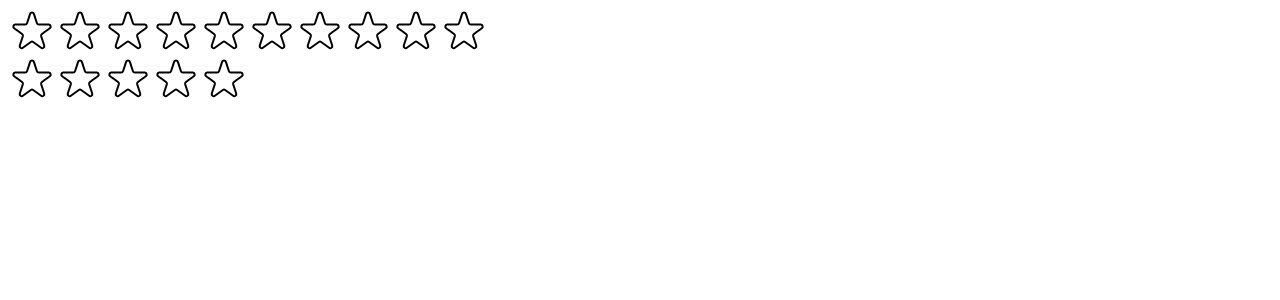
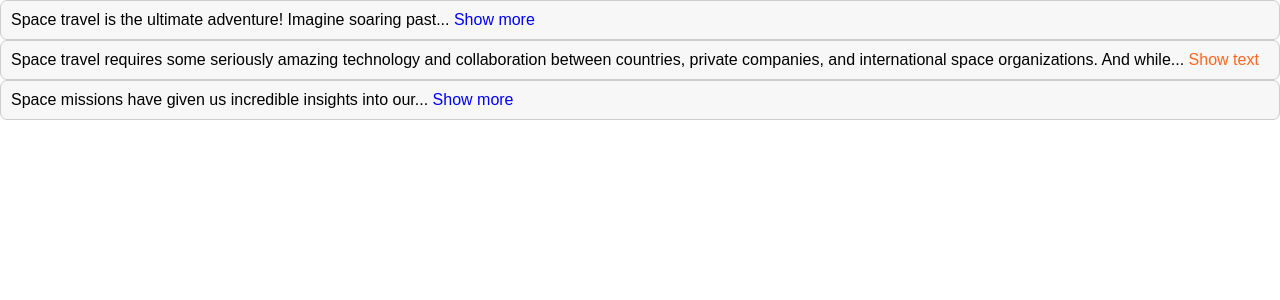
Before and after one commit to ashrf34q/search-a-movie, a React (Create React App) app: page / in a window 1280 px wide. Shown: the top 300 px of the page. Built offline with nearby package versions, Linux system fonts and the light colour scheme.

Commit message:
Finished challenge

```diff
--- /dev/null
+++ b/src/challenge.css
@@ -0,0 +1,15 @@
+* {
+  padding: 0;
+  margin: 0;
+}
+
+body {
+  font-family: sans-serif;
+}
+
+.box {
+  padding: 10px;
+  border: 1px solid #ccc;
+  border-radius: 7px;
+  background-color: #f7f7f7;
+}
--- /dev/null
+++ b/src/components/Challenge.js
@@ -0,0 +1,93 @@
+import { useState } from "react";
+import "../challenge.css";
+
+function Challenge() {
+  return (
+    <div>
+      <TextExpander>
+        Space travel is the ultimate adventure! Imagine soaring past the stars
+        and exploring new worlds. It's the stuff of dreams and science fiction,
+        but believe it or not, space travel is a real thing. Humans and robots
+        are constantly venturing out into the cosmos to uncover its secrets and
+        push the boundaries of what's possible.
+      </TextExpander>
+
+      <TextExpander
+        collapsedNumWords={20}
+        expandButtonText="Show text"
+        collapseButtonText="Collapse text"
+        buttonColor="#ff6622"
+      >
+        Space travel requires some seriously amazing technology and
+        collaboration between countries, private companies, and international
+        space organizations. And while it's not always easy (or cheap), the
+        results are out of this world. Think about the first time humans stepped
+        foot on the moon or when rovers were sent to roam around on Mars.
+      </TextExpander>
+
+      <TextExpander expanded={true} className="box">
+        Space missions have given us incredible insights into our universe and
+        have inspired future generations to keep reaching for the stars. Space
+        travel is a pretty cool thing to think about. Who knows what we'll
+        discover next!
+      </TextExpander>
+    </div>
+  );
+}
+
+function TextExpander({
+  children,
+  collapsedNumWords = 10,
+  expandButtonText = "Show more",
+  collapseButtonText = "Show less",
+  buttonColor = "blue",
+  className = "box",
+}) {
+  const [isExpanded, setIsExpanded] = useState(false);
+
+  const text = children.split(" ");
+  const collapsedText = text.slice(0, collapsedNumWords - 1).join(" ") + "...";
+
+  function handleClick() {
+    setIsExpanded((expanded) => !expanded);
+  }
+
+  return (
+    <div className={className}>
+      {isExpanded ? (
+        <Button
+          buttonColor={buttonColor}
+          buttonText={collapseButtonText}
+          onChange={handleClick}
+        >
+          {children}
+        </Button>
+      ) : (
+        <Button
+          buttonColor={buttonColor}
+          buttonText={expandButtonText}
+          onChange={handleClick}
+        >
+          {collapsedText}
+        </Button>
+      )}
+    </div>
+  );
+}
+
+function Button({ children, buttonColor, buttonText, onChange }) {
+  return (
+    <div>
+      <span>{children}</span>
+      <span
+        style={{ color: buttonColor, cursor: "pointer" }}
+        onClick={onChange}
+      >
+        &nbsp;
+        {buttonText}
+      </span>
+    </div>
+  );
+}
+
+export default Challenge;
--- a/src/components/StarRating.js
+++ b/src/components/StarRating.js
@@ -1,4 +1,5 @@
 import React, { useState } from "react";
+import PropTypes from "prop-types";
 
 const containerStyle = {
   display: "flex",
@@ -10,14 +11,44 @@
   display: "flex",
 };
 
-const textStyle = {
-  linHeight: "1",
-  margin: "0",
+export function Test() {
+  const [movieRating, setMovieRating] = useState(0);
+
+  return (
+    <div>
+      <StarRating maxRating={10} color="blue" onSetRate={setMovieRating} />
+      <p>This movie was rated {movieRating} stars</p>
+    </div>
+  );
+}
+
+StarRating.propTypes = {
+  maxRating: PropTypes.number,
+  color: PropTypes.string,
+  size: PropTypes.number,
+  onSetRate: PropTypes.func,
 };
 
-function StarRating({ maxRating = 5 }) {
+function StarRating({
+  maxRating = 5,
+  color = "#fcc419",
+  size = 48,
+  onSetRate = () => null,
+}) {
   const [rating, setRating] = useState(0);
   const [tempRating, setTempRating] = useState(0);
+
+  const textStyle = {
+    linHeight: "1",
+    margin: "0",
+    color,
+    fontSize: `${size / 1.5}px`,
+  };
+
+  function handleRating(rating) {
+    setRating(rating);
+    onSetRate(rating);
+  }
 
   return (
     <div style={containerStyle}>
@@ -25,10 +56,12 @@
         {Array.from({ length: maxRating }, (_, i) => (
           <Star
             key={i}
-            onRate={() => setRating(i + 1)}
+            onRate={() => handleRating(i + 1)}
             full={tempRating ? i + 1 <= tempRating : i + 1 <= rating}
             onHoverIn={() => setTempRating(i + 1)}
             onHoverOut={() => setTempRating(0)}
+            color={color}
+            size={size}
           />
         ))}
       </div>
@@ -37,13 +70,14 @@
   );
 }
 
-const starStyle = {
-  width: "48px",
-  height: "48px",
-  cursor: "pointer",
-};
+function Star({ onRate, full, onHoverIn, onHoverOut, color, size }) {
+  const starStyle = {
+    width: `${size}px`,
+    height: `${size}px`,
+    cursor: "pointer",
+    display: "block",
+  };
 
-function Star({ onRate, full, onHoverIn, onHoverOut }) {
   return (
     <span
       role="button"
@@ -55,9 +89,9 @@
       {full ? (
         <svg
           xmlns="http://www.w3.org/2000/svg"
-          fill="#000"
+          fill={color}
           viewBox="0 0 24 24"
-          stroke="#000"
+          stroke={color}
         >
           <path
             strokeLinecap="round"
@@ -71,7 +105,7 @@
           xmlns="http://www.w3.org/2000/svg"
           fill="none"
           viewBox="0 0 24 24"
-          stroke="#000"
+          stroke={color}
         >
           <path
             strokeLinecap="round"
--- a/src/index.js
+++ b/src/index.js
@@ -2,13 +2,16 @@
 import ReactDOM from "react-dom/client";
 // import "./index.css";
 import App from "./App";
-import StarRating from "./components/StarRating";
+import StarRating, { Test } from "./components/StarRating";
+import Challenge from "./components/Challenge";
 
 const root = ReactDOM.createRoot(document.getElementById("root"));
 root.render(
   <React.StrictMode>
     {/* <App /> */}
-    <StarRating maxRating={10} />
-    <StarRating />
+    {/* <StarRating maxRating={10} /> */}
+    {/* <StarRating size={22} /> */}
+    {/* <Test /> */}
+    <Challenge />
   </React.StrictMode>
 );
```
